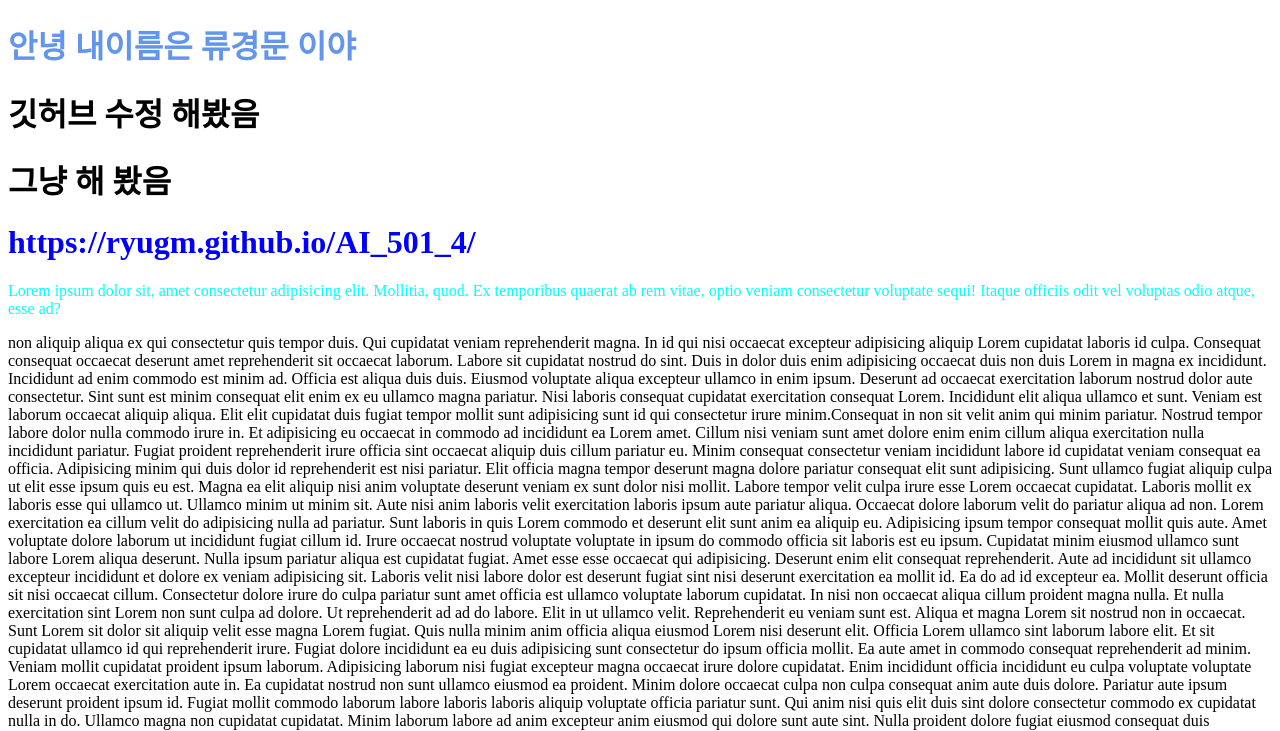
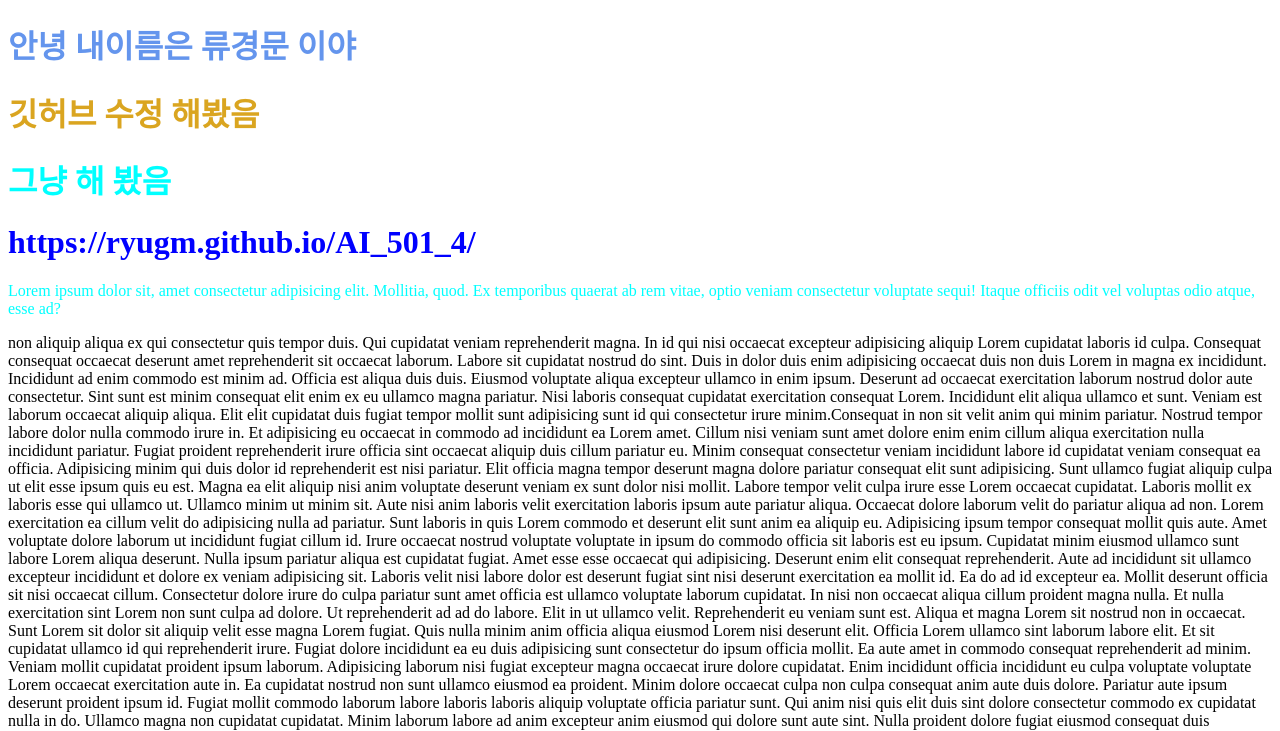
Before and after one commit to RYUGM/AI_501_4, a plain HTML site: page 01_starthtml.html in a window 1280 px wide. Shown: the top 731 px of the page. Drawn offline with Linux system fonts and the light colour scheme.

Commit message:
색 넣어봤음
ㅇㅇㅋ

```diff
--- a/01_starthtml.html
+++ b/01_starthtml.html
@@ -11,8 +11,8 @@
 <body>
     <!-- 주석 ,주석은 컨트롤 + /,f1,beautifi,lorem,picsum-->
     <h1 style="color:cornflowerblue;">안녕 내이름은 류경문 이야 </h1>
-    <h1>깃허브 수정 해봤음</h1>
-        <h1>그냥 해 봤음</h1>
+    <h1 style="color: goldenrod;">깃허브 수정 해봤음</h1>
+        <h1 style="color: cyan;">그냥 해 봤음</h1>
 <h1 style="color: blue;">https://ryugm.github.io/AI_501_4/</h1>
     <p style="color: cyan;">Lorem ipsum dolor sit, amet consectetur adipisicing elit. Mollitia, quod. Ex temporibus
         quaerat ab rem vitae,
```
